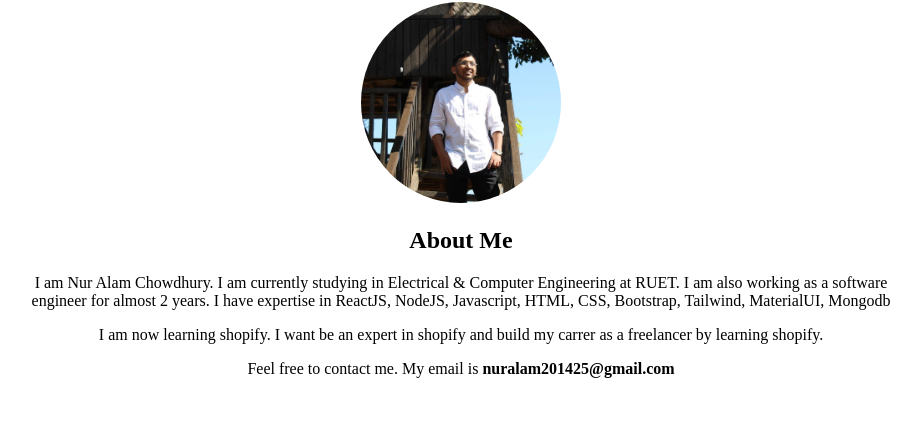
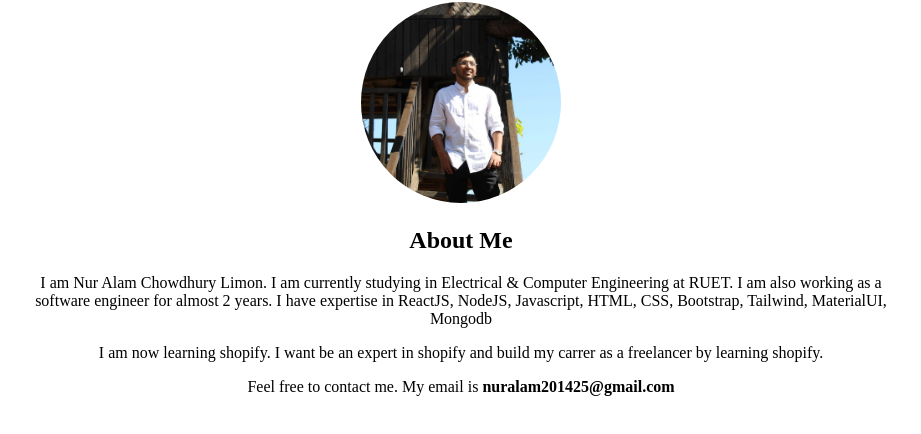
Before and after one commit to Nur-Alam-Limon/portfolio, a plain HTML site: page index.html in a window 1280 px wide. Shown: the part 78-512 px from the top of the page, without its empty margins (179-1100 px from the left). Drawn offline with Linux system fonts and the light colour scheme.

Commit message:
Add files via upload

```diff
--- a/index.html
+++ b/index.html
@@ -11,7 +11,7 @@
     <img src="images/nur.jpeg" alt="img" width="200px" style="border-radius: 50%;">
     <h2>About Me</h2>
     <div style="padding-left: 200px; padding-right: 200px;">
-    <p>I am Nur Alam Chowdhury. I am currently studying in Electrical & Computer Engineering at RUET. I am also working as a software engineer for almost 2 years. I have expertise in ReactJS, NodeJS, Javascript, HTML, CSS, Bootstrap, Tailwind, MaterialUI, Mongodb</p>
+    <p>I am Nur Alam Chowdhury Limon. I am currently studying in Electrical & Computer Engineering at RUET. I am also working as a software engineer for almost 2 years. I have expertise in ReactJS, NodeJS, Javascript, HTML, CSS, Bootstrap, Tailwind, MaterialUI, Mongodb</p>
     <p>I am now learning shopify. I want be an expert in shopify and build my carrer as a freelancer by learning shopify.</p>
     <p>Feel free to contact me. My email is <b>nuralam201425@gmail.com</b></p>
     </div>
```
